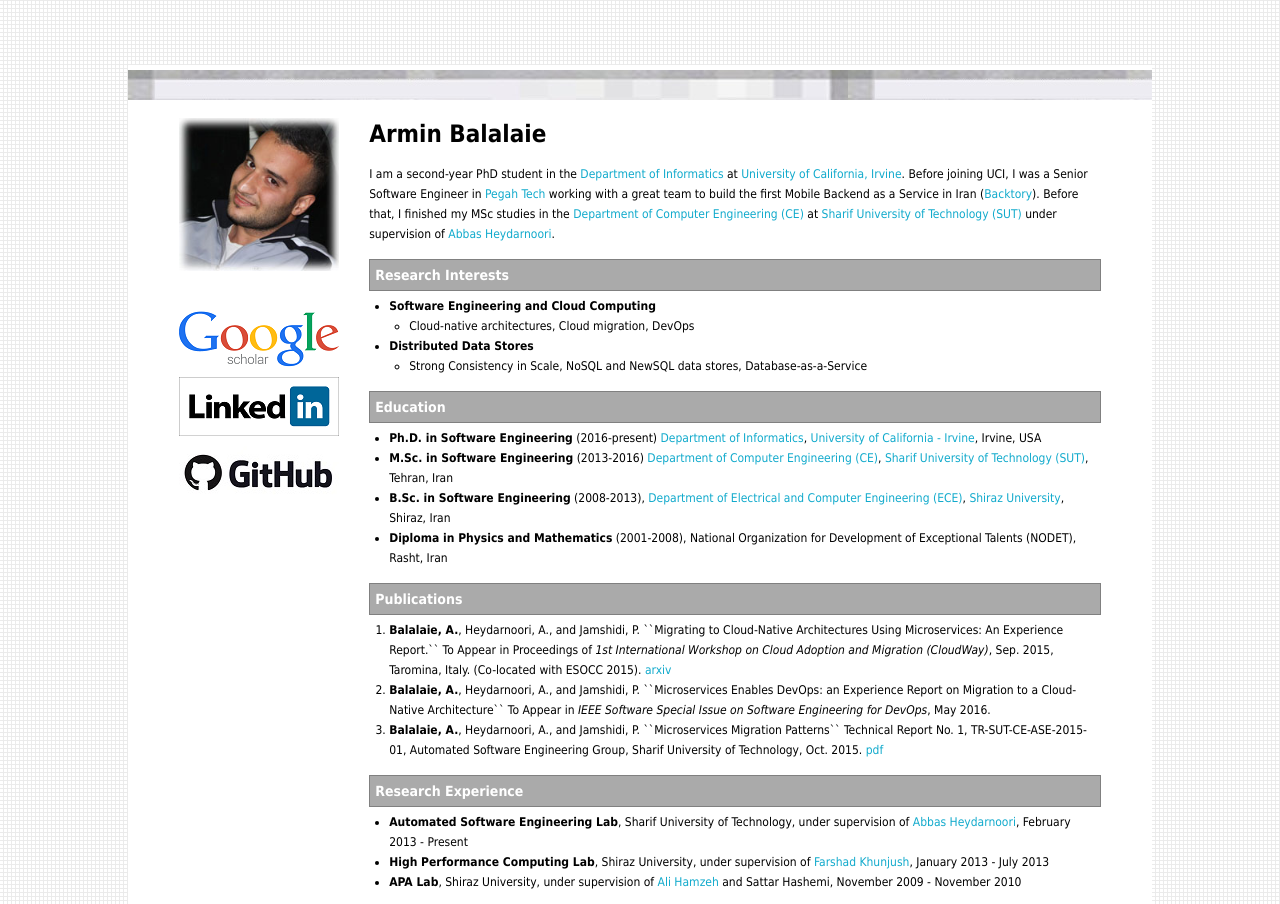
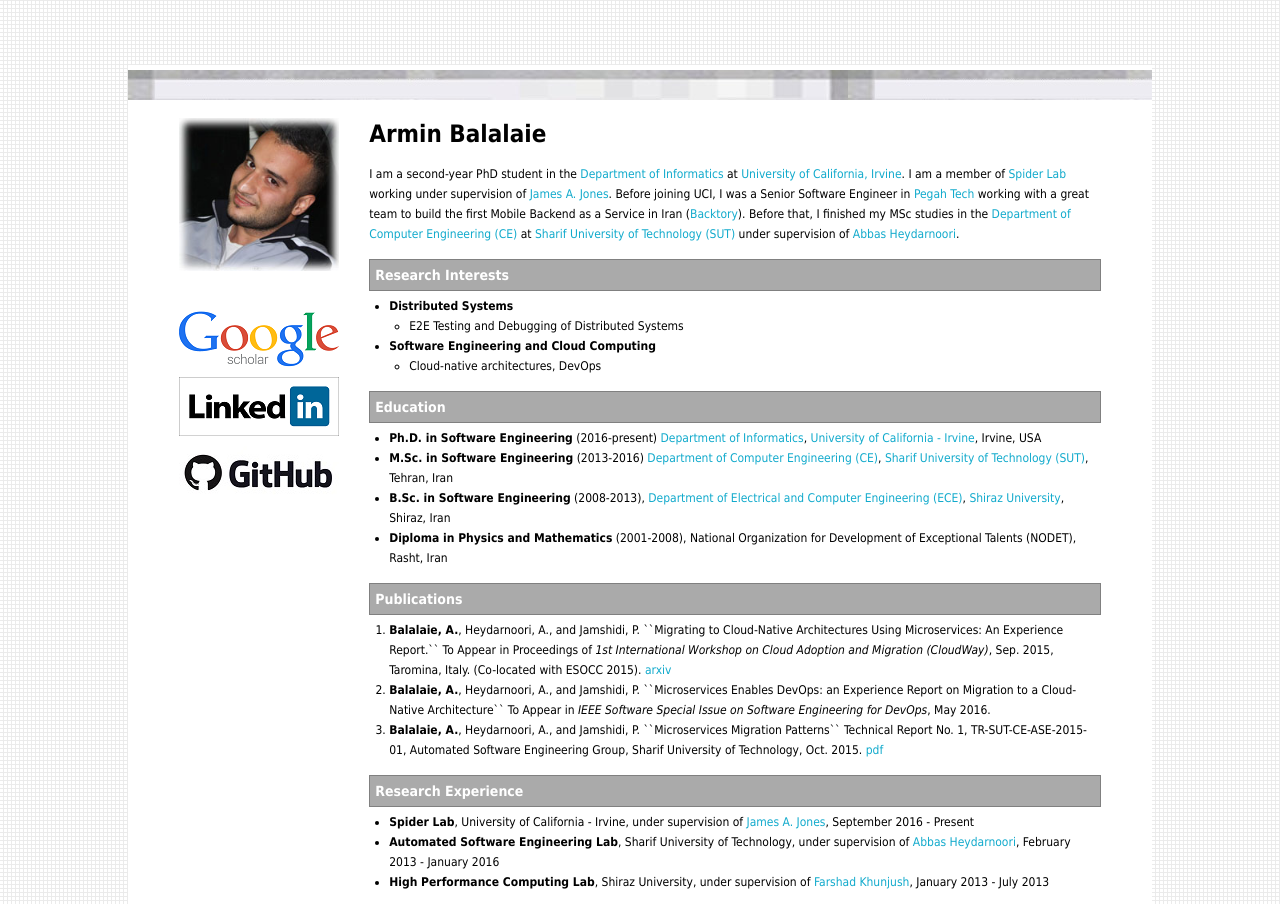
Before and after one commit to arminbalalaie/arminbalalaie.github.io, a plain HTML site: page index.html in a window 1280 px wide. Shown: the top 904 px of the page. Drawn offline with Linux system fonts and the light colour scheme.

Commit message:
update Feb 18

```diff
--- a/index.html
+++ b/index.html
@@ -30,20 +30,19 @@
 			<h1>Armin Balalaie</h1>
 
 			<p><br />
-			I am a second-year PhD student in the <a href="http://www.informatics.uci.edu/" target="_blank">Department of Informatics</a> at <a href="http://www.uci.edu" target="_blank">University of California, Irvine</a>. Before joining UCI, I was a Senior Software Engineer in <a href="http://www.pegahtech.ir">Pegah Tech</a> working with a great team to build the first Mobile Backend as a Service in Iran (<a href="http://www.backtory.com">Backtory</a>). Before that, I finished my&nbsp;MSc studies in the <a href="http://ce.sharif.ir" target="_blank">Department of Computer Engineering (CE)</a> at <a href="http://www.sharif.ir" target="_blank">Sharif University of Technology (SUT)</a>&nbsp;under supervision of&nbsp;<a href="http://sharif.edu/~heydarnoori" target="_blank">Abbas Heydarnoori</a>.&nbsp;</p>
+			I am a second-year PhD student in the <a href="http://www.informatics.uci.edu/" target="_blank">Department of Informatics</a> at <a href="http://www.uci.edu" target="_blank">University of California, Irvine</a>. I am a member of <a href="http://www.spideruci.com/" target="_blank">Spider Lab</a> working under supervision of <a href="http://jamesajones.com/" target="_blank">James A. Jones</a>. Before joining UCI, I was a Senior Software Engineer in <a href="http://www.pegahtech.ir" target="_blank">Pegah Tech</a> working with a great team to build the first Mobile Backend as a Service in Iran (<a href="http://www.backtory.com" target="_blank">Backtory</a>). Before that, I finished my&nbsp;MSc studies in the <a href="http://ce.sharif.ir" target="_blank">Department of Computer Engineering (CE)</a> at <a href="http://www.sharif.ir" target="_blank">Sharif University of Technology (SUT)</a>&nbsp;under supervision of&nbsp;<a href="http://sharif.edu/~heydarnoori" target="_blank">Abbas Heydarnoori</a>.&nbsp;</p>
 
 			<section>Research Interests</section>
 
 			<ul>
+				<li><strong>Distributed Systems</strong>
+					<ul>
+						<li>E2E Testing and Debugging of Distributed Systems</li>
+					</ul>
+				</li>
 				<li><strong>Software Engineering and Cloud Computing</strong>
-
 				<ul>
-					<li>Cloud-native architectures, Cloud migration, DevOps</li>
-				</ul>
-				</li>
-				<li><strong>Distributed Data Stores</strong>
-				<ul>
-					<li>Strong Consistency in Scale, NoSQL and NewSQL data stores, Database-as-a-Service</li>
+					<li>Cloud-native architectures, DevOps</li>
 				</ul>
 				</li>
 			</ul>
@@ -68,9 +67,9 @@
 			<section>Research Experience</section>
 
 			<ul>
-				<li><strong>Automated Software Engineering Lab</strong>, Sharif University of Technology, under supervision of <a href="http://sharif.edu/~heydarnoori" target="_blank">Abbas Heydarnoori</a>, February 2013 - Present</li>
+				<li><strong>Spider Lab</strong>, University of California - Irvine, under supervision of <a href="http://jamesajones.com/" target="_blank">James A. Jones</a>, September 2016 - Present</li>
+				<li><strong>Automated Software Engineering Lab</strong>, Sharif University of Technology, under supervision of <a href="http://sharif.edu/~heydarnoori" target="_blank">Abbas Heydarnoori</a>, February 2013 - January 2016</li>
 				<li><strong>High Performance Computing Lab</strong>, Shiraz University, under supervision of <a href="http://www.cse.shirazu.ac.ir/~khunjush/" target="_blank">Farshad Khunjush</a>, January 2013 - July 2013</li>
-				<li><strong>APA Lab</strong>, Shiraz University, under supervision of <a href="http://www.cse.shirazu.ac.ir/~ali/" target="_blank">Ali Hamzeh</a> and Sattar Hashemi, November 2009 - November 2010</li>
 			</ul>
 
 			<section>Work Experience</section>
@@ -111,7 +110,7 @@
 </table>
 </div>
 
-<div class="clearer"><span>Last Updated: August 4th, 2015</span></div>
+<div class="clearer"><span>Last Updated: February 14th, 2018</span></div>
 </div>
 
 <div class="footer"></div>
```
